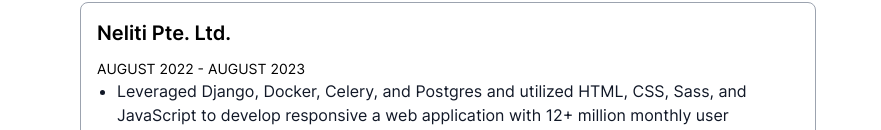
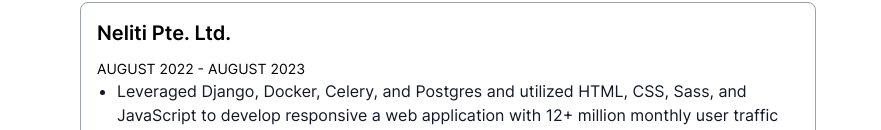
Before and after one commit to shrey333/portfolio, a Next.js app: page / in a window 1280 px wide. Shown: the part 670-800 px from the top of the page, without its empty margins (192-1073 px from the left). Built offline with nearby package versions, Linux system fonts and the light colour scheme.

Commit message:
Experience update

```diff
--- a/data/experience.js
+++ b/data/experience.js
@@ -2,7 +2,7 @@
     {
         companyName: "Neliti Pte. Ltd.",
         companyDescription: [
-            "Leveraged Django, Docker, Celery, and Postgres and utilized HTML, CSS, Sass, and JavaScript to develop responsive a web application with 12+ million monthly user traffic" +
+            "Leveraged Django, Docker, Celery, and Postgres and utilized HTML, CSS, Sass, and JavaScript to develop responsive a web application with 12+ million monthly user traffic",
             "Developed an internal page builder that significantly reduced average developer time by 70% by providing readily available static pages and also developed Neliti Advertisement platform leveraging Compact Serving method for ads allocation",
             "Implemented AlpineJS to improve code readability and UI reactivity by 20%, reducing code duplication by 11%",
             "Leveraged tools/technologies like Sentry, Unsplash API, Solr, Docker, and Webflow to enhance application functionalities like optimizing Solr schema for faster search results by 15% and implementing viewport-based image loading",
@@ -28,7 +28,7 @@
     {
         companyName: "Suvit Fintech Pvt. Ltd.",
         companyDescription: [
-            "Streamlined customer experience by implementing automated data entry processes using Node.js REST API, React, and GraphQL, leading to a 60% reduction in manual entry effort and time required in accounting software like Tally\n",
+            "Streamlined customer experience by implementing automated data entry processes using Node.js REST API, React, and GraphQL, leading to a 60% reduction in manual entry effort and time required in accounting software like Tally",
             "Led the migration of TallyWiz, a former brand, to the Suvit platform, ensuring uninterrupted user service",
             "Implemented real-time functionality using Socket.io for seamless updates within the application to meet customer demands, saving over 20% API calls to the server and client-side refreshes",
             "Collaborated with cross-functional team members to design and implement robust auth and user profile management with Redux and MongoDB database, allowing for login functionality and user onboarding with optimized click-through rate",
```
